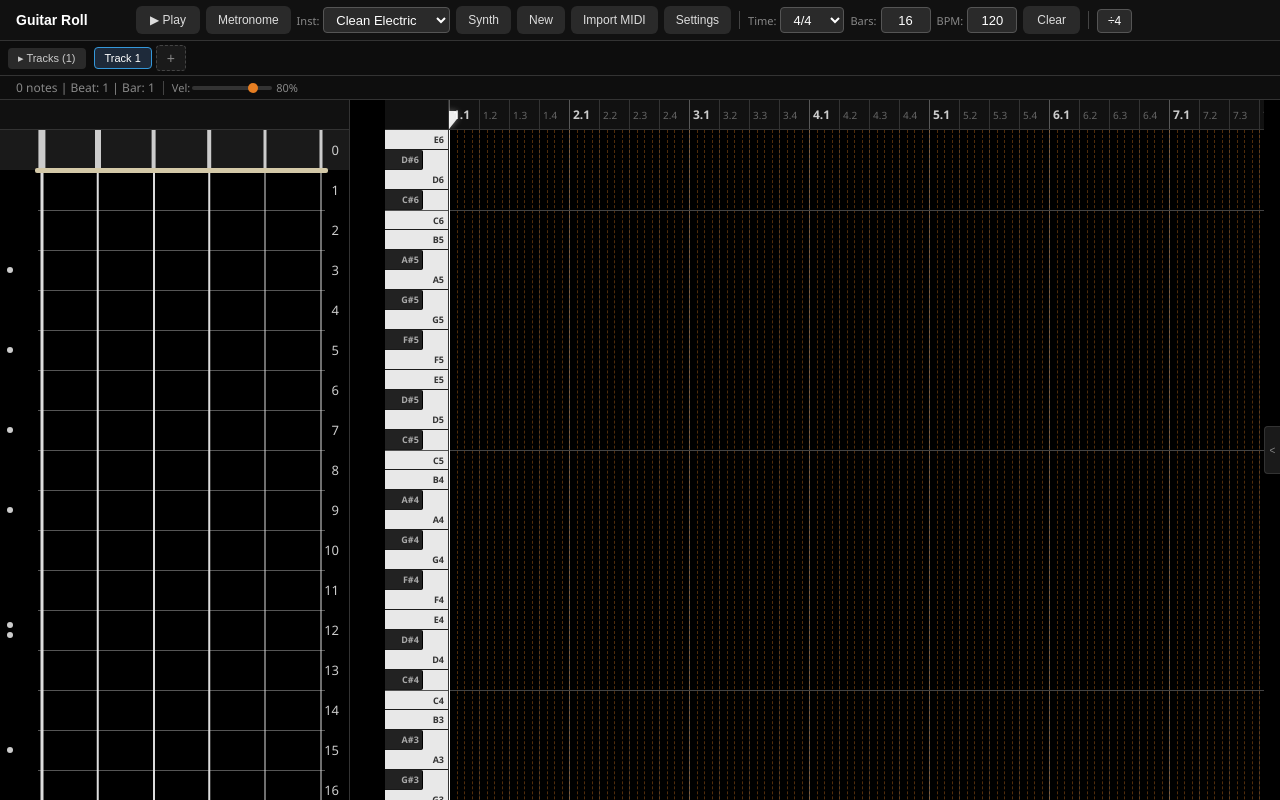
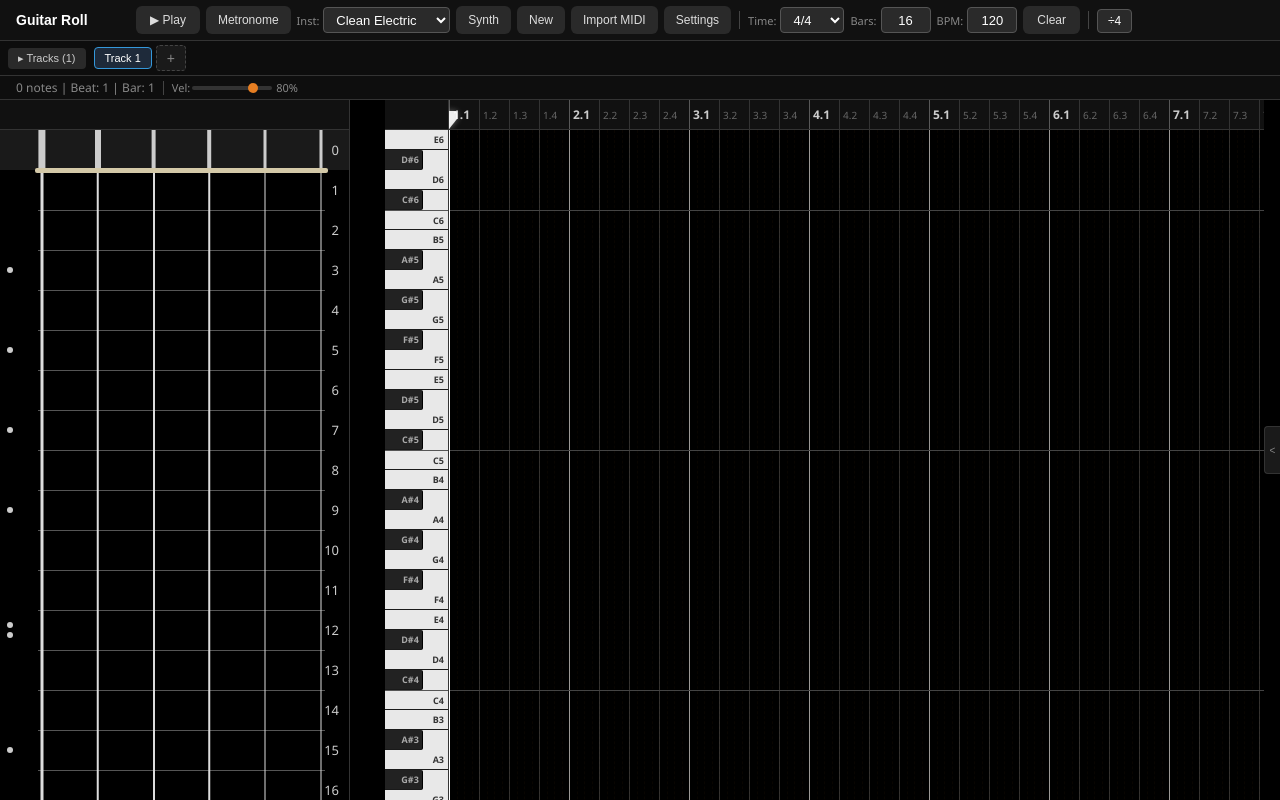
Before and after one commit to circuloponto/guitar_roll, a React (Vite) app: page / in a window 1280 px wide. Built offline with nearby package versions, Linux system fonts and the light colour scheme.

Commit message:
lines get brighter on timeline when zoomed in

```diff
--- a/src/components/Timeline.jsx
+++ b/src/components/Timeline.jsx
@@ -1438,17 +1438,36 @@ export default function Timeline({
             }} />
           )}
 
-          {/* Vertical bar lines */}
-          {Array.from({ length: totalCols }, (_, i) => (
+          {/* Vertical bar/beat lines — scale brightness with zoom */}
+          {(() => {
+            const zoomFactor = Math.min(1, Math.max(0, (cellWidth - 6) / 40));
+            const beatAlpha = 0.04 + zoomFactor * 0.25;
+            const barAlpha = 0.3 + zoomFactor * 0.5;
+            return Array.from({ length: totalCols }, (_, i) => {
+              const isBar = starts.includes(i);
+              if (!isBar && beatAlpha <= 0.01) return null;
+              return (
                 <div
                   key={`col-${i}`}
-              className={`grid-col ${starts.includes(i) ? 'bar-line' : ''}`}
-              style={{ left: beatToX(i, barSubdivisions, cellWidth) }}
+                  className="grid-col"
+                  style={{
+                    left: beatToX(i, barSubdivisions, cellWidth),
+                    borderLeftColor: isBar
+                      ? `rgba(255, 255, 255, ${barAlpha})`
+                      : `rgba(255, 255, 255, ${beatAlpha})`,
+                  }}
                 />
-          ))}
-
-          {/* Tuplet subdivision lines */}
-          {tupletLines.visible && subdivisions > 1 && Array.from({ length: totalCols }, (_, beat) => {
+              );
+            });
+          })()}
+
+          {/* Tuplet subdivision lines — fade in/out with zoom */}
+          {tupletLines.visible && subdivisions > 1 && (() => {
+            const subdivWidth = cellWidth / subdivisions;
+            const zoomFactor = Math.min(1, Math.max(0, (subdivWidth - 4) / 20));
+            const tupletAlpha = zoomFactor * (0.15 + zoomFactor * 0.45) * (tupletLines.opacity / 0.35);
+            if (tupletAlpha <= 0.01) return null;
+            return Array.from({ length: totalCols }, (_, beat) => {
               const lines = [];
               for (let t = 0; t < subdivisions; t++) {
                 const subBeat = beat + (t / subdivisions);
@@ -1459,13 +1478,14 @@ export default function Timeline({
                     className="grid-col tuplet-line"
                     style={{
                       left: beatToX(subBeat, barSubdivisions, cellWidth),
-                    borderLeftColor: `rgba(230, 126, 34, ${tupletLines.opacity})`,
+                      borderLeftColor: `rgba(230, 126, 34, ${tupletAlpha})`,
                     }}
                   />
                 );
               }
               return lines;
-          })}
+            });
+          })()}
 
 
           {/* Marker lines through grid */}
```
Lines whose indentation alone changed are shown as unchanged.
